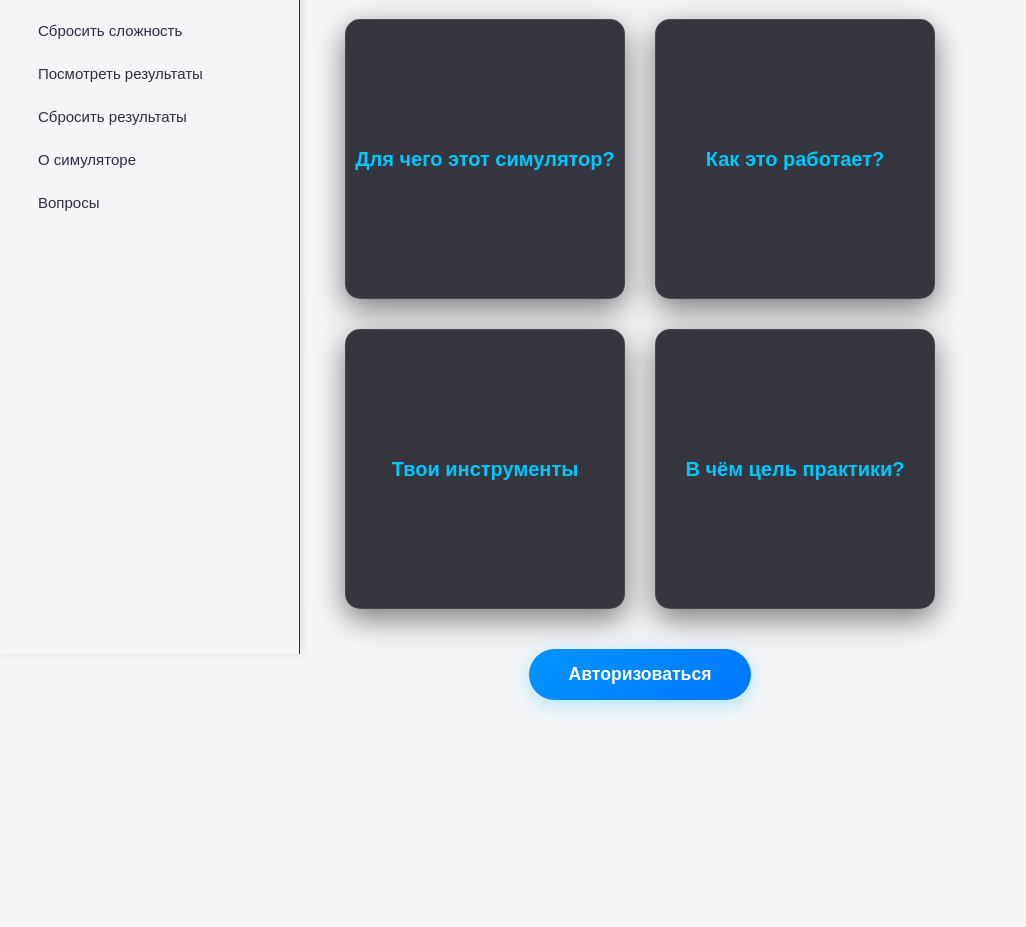
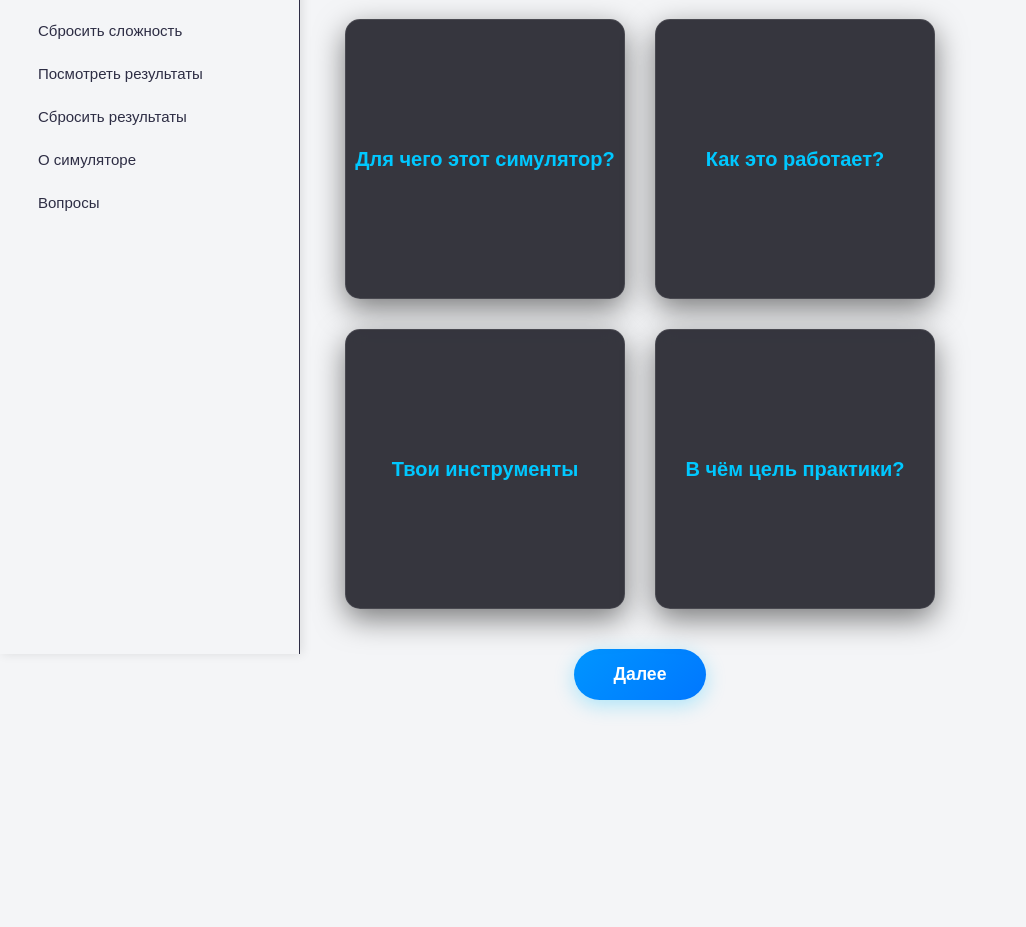
Before and after one commit to donmiron8-arch/helpdesk-trainer, a plain HTML site: page index.html in a window 1280 px wide. Shown: the part 146-1073 px from the top of the page, without its empty margins (0-1026 px from the left). Drawn offline with Linux system fonts and the light colour scheme; a web font is replaced by a local one.

Commit message:
fix HTML

```diff
--- a/index.html
+++ b/index.html
@@ -10,7 +10,7 @@
 
 <body>
 
-<main class="app-layout" id="screen-start">
+<main class="app-layout" id="screen-start" data-screen="start">
     <div class="hello-content">
         <h1>Привет! Рад, что ты заглянул!</h1>
         <h2>Ознакомься с информацией, и нажимай на кнопку ниже😉</h2>
@@ -46,11 +46,11 @@
         </div>
     </article>
     </div>
-<button class="btn-start" id="start">Авторизоваться</button>
+<button type="button" class="btn-start" id="start" data-target="auth">Далее</button>
 </main>
 
 
-<main class="authorization-layout" id="authorization">
+<main class="authorization-layout hidden" id="screen-auth" data-screen="auth">
 
 <div class="wrapper">
     <form action="Login">
@@ -74,7 +74,7 @@
             <label for="remember-me">Запомнить меня</label>
         </div>
 
-        <button type="submit" class="btn-submit" id="btn-submit">Авторизоваться</button>
+        <button type="submit" class="btn-submit" id="btn-submit" data-target="training">Авторизоваться</button>
     </form>
 </div>
 </main>
@@ -90,7 +90,7 @@
                 <div class="difficulty-accordion">
                     <summary class="hub-label" id="hub-label">Сложность</summary>
                         <div class="accordion-level">
-                            <a href="#" class="difficulty-option" id="level-easygit status">🟢 Легко (выбор темы)</a>
+                            <a href="#" class="difficulty-option" id="level-easy">🟢 Легко (выбор темы)</a>
                             <div class="accordion-level" id="easy-topics">
                                 <a href="#" class="difficulty-option">Личный кабинет</a>
                                 <a href="#" class="difficulty-option">Карты и счета</a>
```
